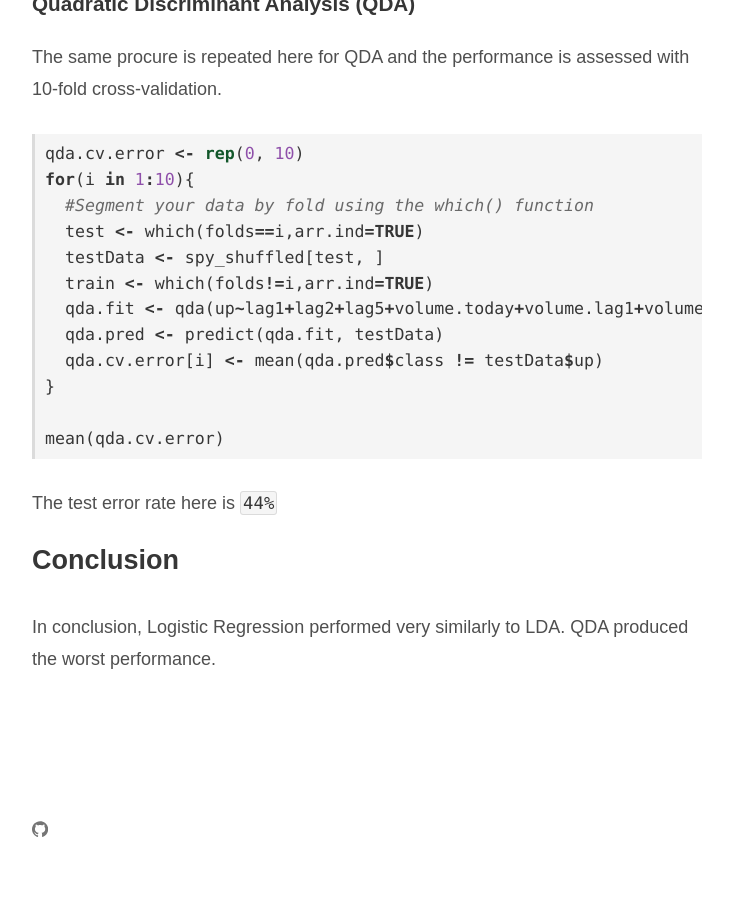
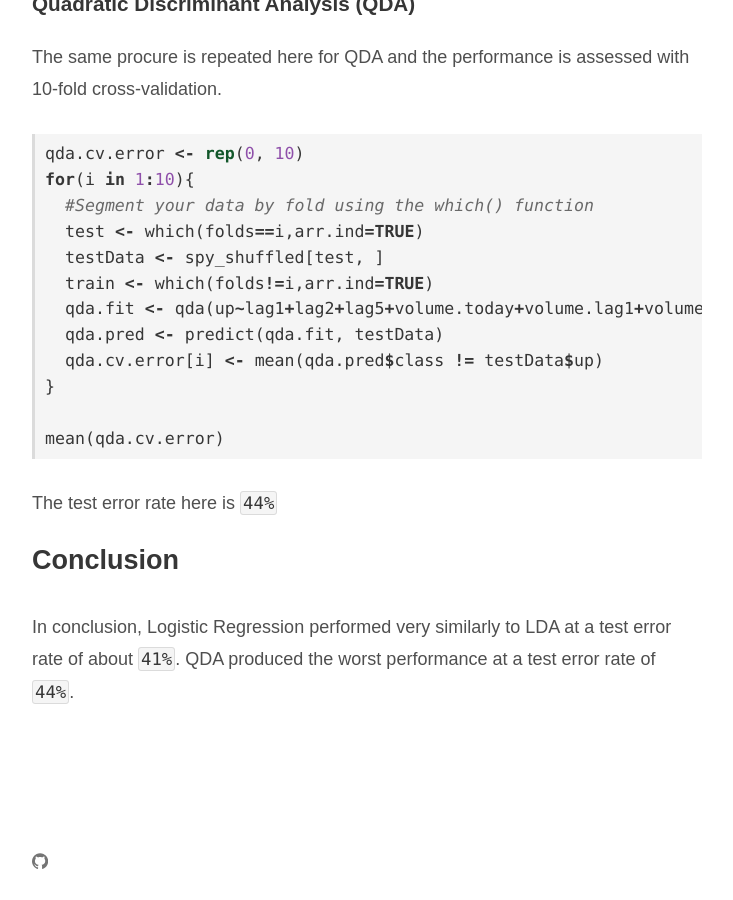
Before and after one commit to nominpurevj/nominpurevj.github.io, a Jekyll site: the page built from _posts/2021-02-25-post.md, in a window 1280 px wide and 900 px high, scrolled down 6713 px. Shown: the whole window, without its empty margins (273-1006 px from the left). Built offline with Jekyll 4.4.1, drawn with Linux system fonts in a browser that asks for light colours; before the commit the page ends 7580 px from its top, so only the background shows below that.

Commit message:
updated the blog

```diff
--- a/_posts/2021-02-25-post.md
+++ b/_posts/2021-02-25-post.md
@@ -161,4 +161,4 @@ mean(qda.cv.error)
 The test error rate here is `44%`
 
 # Conclusion
-In conclusion, Logistic Regression performed very similarly to LDA. QDA produced the worst performance.
+In conclusion, Logistic Regression performed very similarly to LDA at a test error rate of about `41%`. QDA produced the worst performance at a test error rate of `44%`.
```
